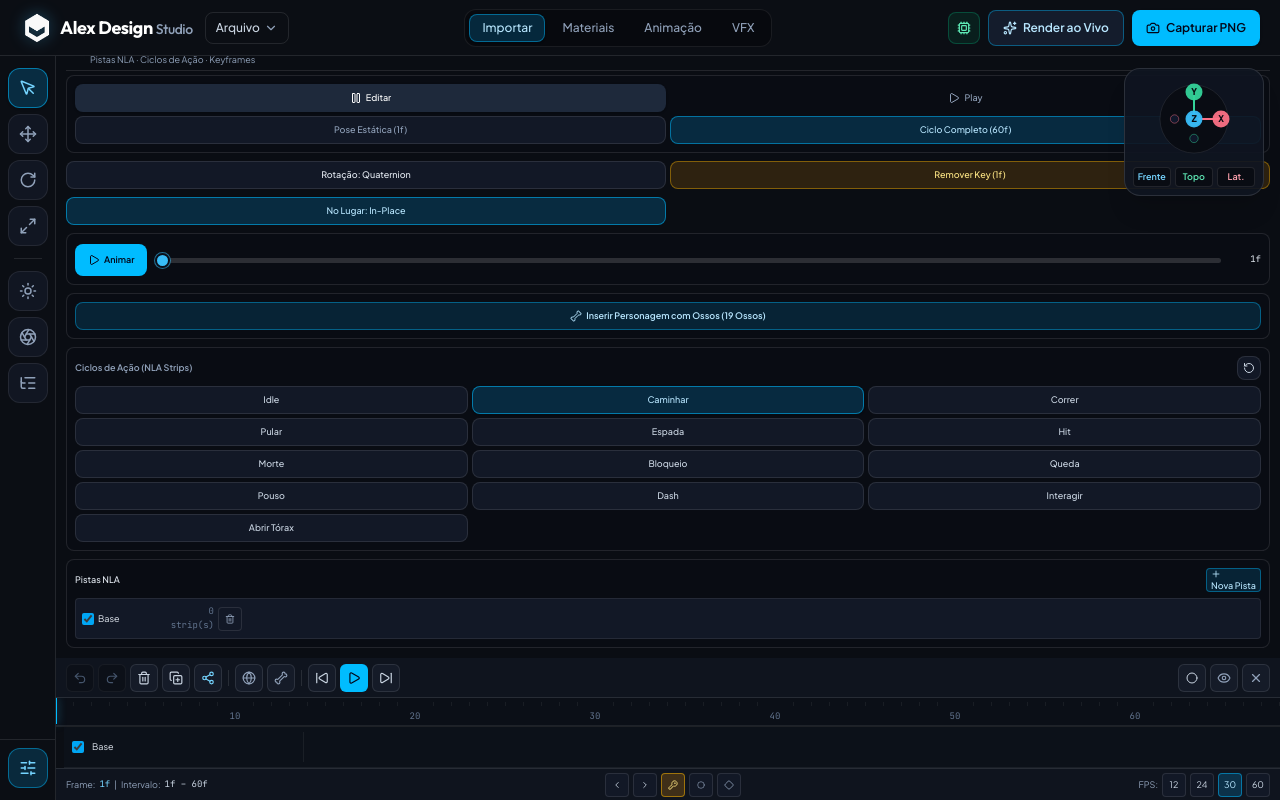
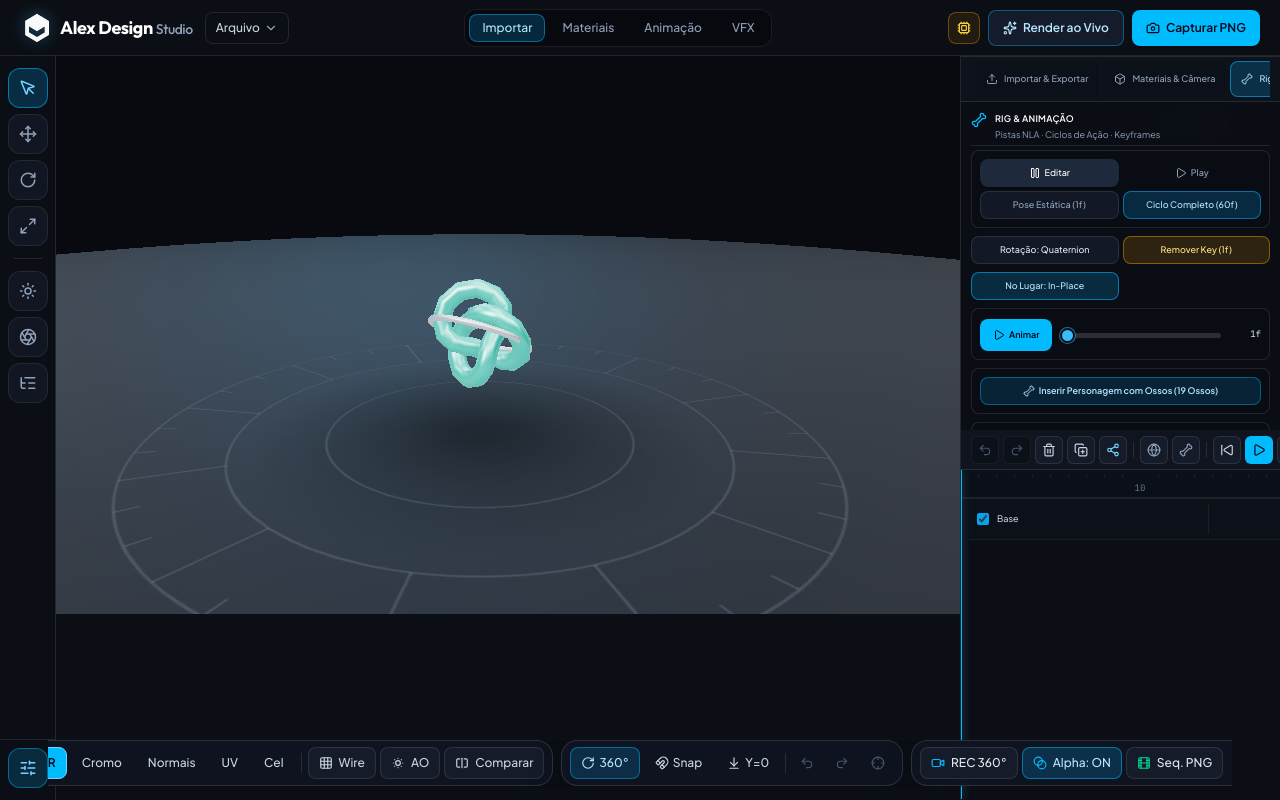
Before and after one commit to peopleshopbr-maker/Alexdesign2027, a React (Vite) app: page / in a window 1280 px wide. Built offline with nearby package versions, Linux system fonts and the light colour scheme.

Commit message:
layout: CSS Grid 3 areas - viewport 75% central, comandos 25% direita, timeline 25% inferior

```diff
--- a/src/App.tsx
+++ b/src/App.tsx
@@ -1515,7 +1515,7 @@ export default function App() {
       />
 
       <main
-        className="relative flex-1 w-full h-full overflow-hidden"
+        className="relative w-full h-full overflow-hidden grid grid-cols-[75%_25%] grid-rows-[75%_25%]"
         onDragOver={(e) => {
           if (e.dataTransfer.types.includes('Files')) {
             e.preventDefault();
@@ -1541,8 +1541,9 @@ export default function App() {
           }
         }}
       >
-
-
+        {/* Área Central: Viewport 3D (75% largura x 75% altura) */}
+        <div className="col-start-1 row-start-1 relative w-full h-full overflow-hidden bg-[#080a0f]">
+          <div ref={viewportRef} className="absolute inset-0 w-full h-full" />
           {/* Overlay ao arrastar .glb / .gltf / .zip sobre a cena */}
           {viewportDragOver && (
             <div className="fixed inset-0 z-40 pointer-events-none bg-[#080a0f]/80 flex items-center justify-center p-6">
@@ -1556,7 +1557,6 @@ export default function App() {
               </div>
             </div>
           )}
-
           {/* Trilho lateral esquerdo: Ferramentas de Transformação & Estúdio */}
           <LeftToolRail
             gizmoMode={settings.sculpt.gizmoMode}
@@ -1585,8 +1585,7 @@ export default function App() {
               }
             }}
           />
-
-        {/* Gizmo de Orientação 3D no canto superior direito (padrão Blender / Maya) */}
+          {/* Gizmo de Orientação 3D no canto superior direito */}
           <CameraOrientationGizmo
             cameraQuaternion={cameraQuaternion}
             rightPanelOpen={
@@ -1595,67 +1594,13 @@ export default function App() {
             }
             onSelectPreset={handleCameraPreset}
           />
-
-        {/* Outliner / Inspetor (painéis flutuantes à direita) */}
-        {/* Outliner da Cena ou Inspetor Universal do Objeto */}
-        {rightPanelMode === 'outliner' ? (
-          <SceneOutlinerPanel
-            items={outlinerItems}
-            selectedUuid={selectedObject?.uuid ?? null}
-            hasSelection={Boolean(selectedObject)}
-            onSelectItem={(uuid) => {
-              threeEngineRef.current?.selectObjectByUuid(uuid);
-              setRightPanelMode('inspector');
-            }}
-            onToggleVisibility={(uuid) => {
-              threeEngineRef.current?.toggleObjectVisibilityByUuid(uuid);
-            }}
-            onDeleteItem={(uuid) => {
-              const removed = threeEngineRef.current?.deleteObjectByUuid(uuid);
-              if (removed) {
-                showNotice(`Malha removida: ${removed} (Ctrl+Z para desfazer)`);
-              }
-            }}
-            onSwitchToInspector={() => setRightPanelMode('inspector')}
-            onClose={() => setRightPanelMode('closed')}
-          />
-        ) : rightPanelMode === 'inspector' ? (
-          <ObjectPropertiesPanel
-            selected={selectedObject}
-            gizmoMode={settings.sculpt.gizmoMode}
-            settings={settings}
-            onUpdateSettings={handleUpdateSettings}
-            onChangeGizmoMode={(gizmoMode) => handleUpdateSculpt({ gizmoMode })}
-            onUpdateProperty={(patch) => threeEngineRef.current?.updateSelectedObjectProperty(patch)}
-            onApplyMaterialPreset={handleApplyMaterialPreset}
-            onApplyCustomTexture={(slot, file) => void handleApplyCustomTexture(slot, file)}
-            onClearCustomTextures={handleClearCustomTextures}
-            onFocusObject={() => threeEngineRef.current?.focusSelectedObject()}
-            onSnapToGround={handleSnapToGround}
-            onClearSelection={() => threeEngineRef.current?.clearSelection()}
-            onDuplicateObject={handleDuplicateSelected}
-            onDeleteObject={handleDeleteSelected}
-            onOpenOutliner={() => setRightPanelMode('outliner')}
-          />
-        ) : null}
-
-        {/* Linha inferior: hub de comandos + timeline (em fluxo, para o viewport poder reservar a altura real) */}
-        <div
-          ref={bottomDockRef}
-          className="absolute bottom-0 right-0 left-11 sm:left-14 z-10"
+        </div>
+
+        {/* Área Direita: Painel de Comandos (25% largura x 100% altura) */}
+        <aside
+          className="col-start-2 row-start-1 row-span-2 h-full overflow-hidden flex flex-col border-l border-white/10 bg-[#0b0e14] shrink-0"
         >
-          <input
-            ref={timelineRetargetInputRef}
-            type="file"
-            accept=".glb,.gltf,.zip"
-            className="hidden"
-            onChange={(e) => {
-              const file = e.target.files?.[0];
-              if (file) void handleRetargetMotionFile(file);
-              e.target.value = '';
-            }}
-          />
-          {leftPanelVisible && (
+          {/* AnimationTimelineDock: Import/Export · Materiais & Câmera · Rig & Animação · VFX Studio */}
           <AnimationTimelineDock
             collapsed={timelineCollapsed}
             onToggleCollapsed={() => setTimelineCollapsed((p) => !p)}
@@ -1777,11 +1722,103 @@ export default function App() {
             onChangeVfxTab={(tab) => setVfxTab(tab as any)}
           />
 
-          )}
-        </div>
-
-        {/* Barra do viewport (shading, snap, REC…): flutua logo acima do dock */}
-        {settings.sceneMode !== 'animation' && (
+          {/* Outliner da Cena ou Inspetor Universal do Objeto */}
+          {rightPanelMode === 'outliner' ? (
+            <SceneOutlinerPanel
+              items={outlinerItems}
+              selectedUuid={selectedObject?.uuid ?? null}
+              hasSelection={Boolean(selectedObject)}
+              onSelectItem={(uuid) => {
+                threeEngineRef.current?.selectObjectByUuid(uuid);
+                setRightPanelMode('inspector');
+              }}
+              onToggleVisibility={(uuid) => {
+                threeEngineRef.current?.toggleObjectVisibilityByUuid(uuid);
+              }}
+              onDeleteItem={(uuid) => {
+                const removed = threeEngineRef.current?.deleteObjectByUuid(uuid);
+                if (removed) {
+                  showNotice(`Malha removida: ${removed} (Ctrl+Z para desfazer)`);
+                }
+              }}
+              onSwitchToInspector={() => setRightPanelMode('inspector')}
+              onClose={() => setRightPanelMode('closed')}
+            />
+          ) : rightPanelMode === 'inspector' ? (
+            <ObjectPropertiesPanel
+              selected={selectedObject}
+              gizmoMode={settings.sculpt.gizmoMode}
+              settings={settings}
+              onUpdateSettings={handleUpdateSettings}
+              onChangeGizmoMode={(gizmoMode) => handleUpdateSculpt({ gizmoMode })}
+              onUpdateProperty={(patch) => threeEngineRef.current?.updateSelectedObjectProperty(patch)}
+              onApplyMaterialPreset={handleApplyMaterialPreset}
+              onApplyCustomTexture={(slot, file) => void handleApplyCustomTexture(slot, file)}
+              onClearCustomTextures={handleClearCustomTextures}
+              onFocusObject={() => threeEngineRef.current?.focusSelectedObject()}
+              onSnapToGround={handleSnapToGround}
+              onClearSelection={() => threeEngineRef.current?.clearSelection()}
+              onDuplicateObject={handleDuplicateSelected}
+              onDeleteObject={handleDeleteSelected}
+              onOpenOutliner={() => setRightPanelMode('outliner')}
+            />
+          ) : null}
+        </aside>
+
+        {/* Área Inferior: Timeline NLA (75% largura x 25% altura) */}
+        <div className="col-start-1 row-start-2 h-full overflow-hidden bg-[#0b0e14]">
+          {settings.sceneMode === 'animation' ? (
+            <>
+              <input
+                ref={timelineRetargetInputRef}
+                type="file"
+                accept=".glb,.gltf,.zip"
+                className="hidden"
+                onChange={(e) => {
+                  const file = e.target.files?.[0];
+                  if (file) void handleRetargetMotionFile(file);
+                  e.target.value = '';
+                }}
+              />
+              <AnimationTimelineDock
+                collapsed={timelineCollapsed}
+                onToggleCollapsed={() => setTimelineCollapsed((p) => !p)}
+                animation={settings.animation}
+                loadedClips={metrics.lodTelemetry.loadedClips}
+                isRecording={isRecording}
+                undoCount={undoCount}
+                redoCount={redoCount}
+                onUpdateAnimation={handleUpdateAnimation}
+                onUndo={handleUndo}
+                onRedo={handleRedo}
+                onToggleRecordWebm={handleToggleRecordWebm}
+                onOpenRetargetPicker={() => timelineRetargetInputRef.current?.click()}
+                onNotice={showNotice}
+                onAddNlaStrip={(label, sourceType, actionCycle, clipIndex, startAt) => {
+                  const strips = settings.animation.nlaStrips ?? [];
+                  const lastEnd = strips.reduce((acc: number, s) => Math.max(acc, s.endFrame), 0);
+                  const startFrame = Math.max(1, startAt ?? (lastEnd > 0 ? lastEnd + 1 : settings.animation.frameStart ?? 1));
+                  const endFrame = startFrame + 24;
+                  const newStrip = {
+                    id: `strip_${Date.now()}_${Math.random().toString(36).slice(2, 6)}`,
+                    trackId: 'base',
+                    label,
+                    sourceType,
+                    actionCycle,
+                    clipIndex,
+                    startFrame,
+                    endFrame,
+                  };
+                  handleUpdateAnimation({
+                    nlaStrips: [...strips, newStrip],
+                    frameEnd: Math.max(settings.animation.frameEnd ?? 60, endFrame),
+                    cycleMode: 'full_cycle',
+                    enabled: true,
+                  });
+                }}
+              />
+            </>
+          ) : (
             <BottomDock
               bottomOffset={bottomInset}
               collapsed={dockCollapsed}
@@ -1807,6 +1844,7 @@ export default function App() {
               redoCount={redoCount}
             />
           )}
+        </div>
 
         {/* Notificação discreta */}
         {notice && (
```
Lines whose indentation alone changed are shown as unchanged.
